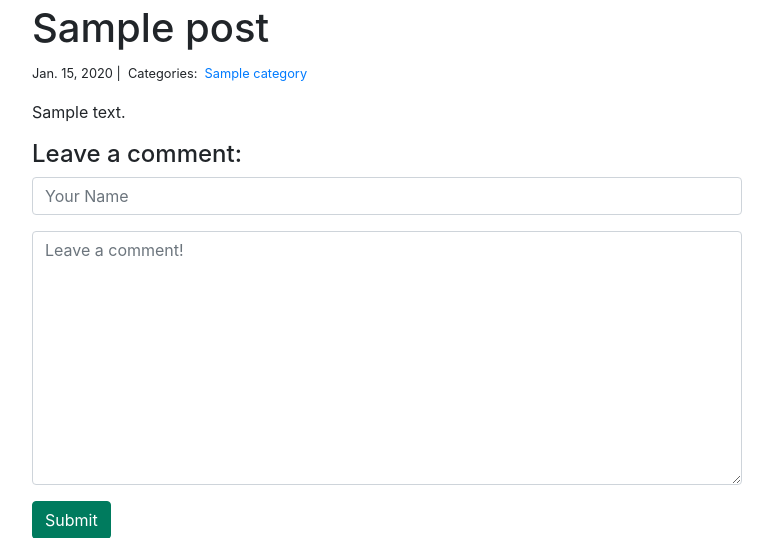
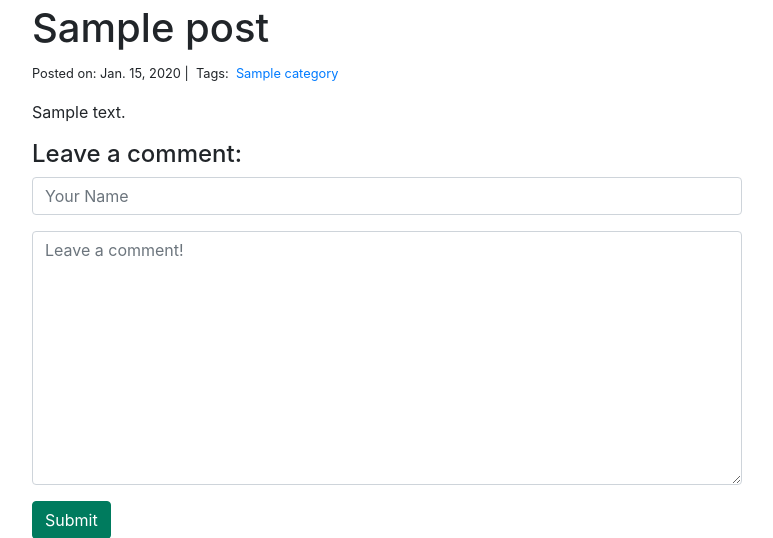
Before and after one commit to Zamy97/Explain_Algorithms, a Django app: page /1/ in a window 1280 px wide. Shown: the part 56-594 px from the top of the page, without its empty margins (253-1026 px from the left). Run offline with Django 3.2, Linux system fonts and the light colour scheme; tables that the repository leaves empty hold one stand-in row (values such as "Sample post"); some libraries are stand-ins or nearby versions.

```diff
--- a/explain_algorithms/templates/algo_explained/blog_detail.html
+++ b/explain_algorithms/templates/algo_explained/blog_detail.html
@@ -3,8 +3,8 @@
 <div class="col-md-8 offset-md-2">
     <h1>{{ post.title }}</h1>
     <small>
-        {{ post.created_on.date }} |&nbsp;
-        Categories:&nbsp;
+        Posted on: {{ post.created_on.date }} |&nbsp;
+        Tags:&nbsp;
         {% for category in post.categories.all %}
         <a href="{% url 'algorithms:blog_category' category.name %}">
             {{ category.name }}
```
Also changed, not shown: explain_algorithms/templates/algo_explained/blog_index.html (+7 -3 lines).
